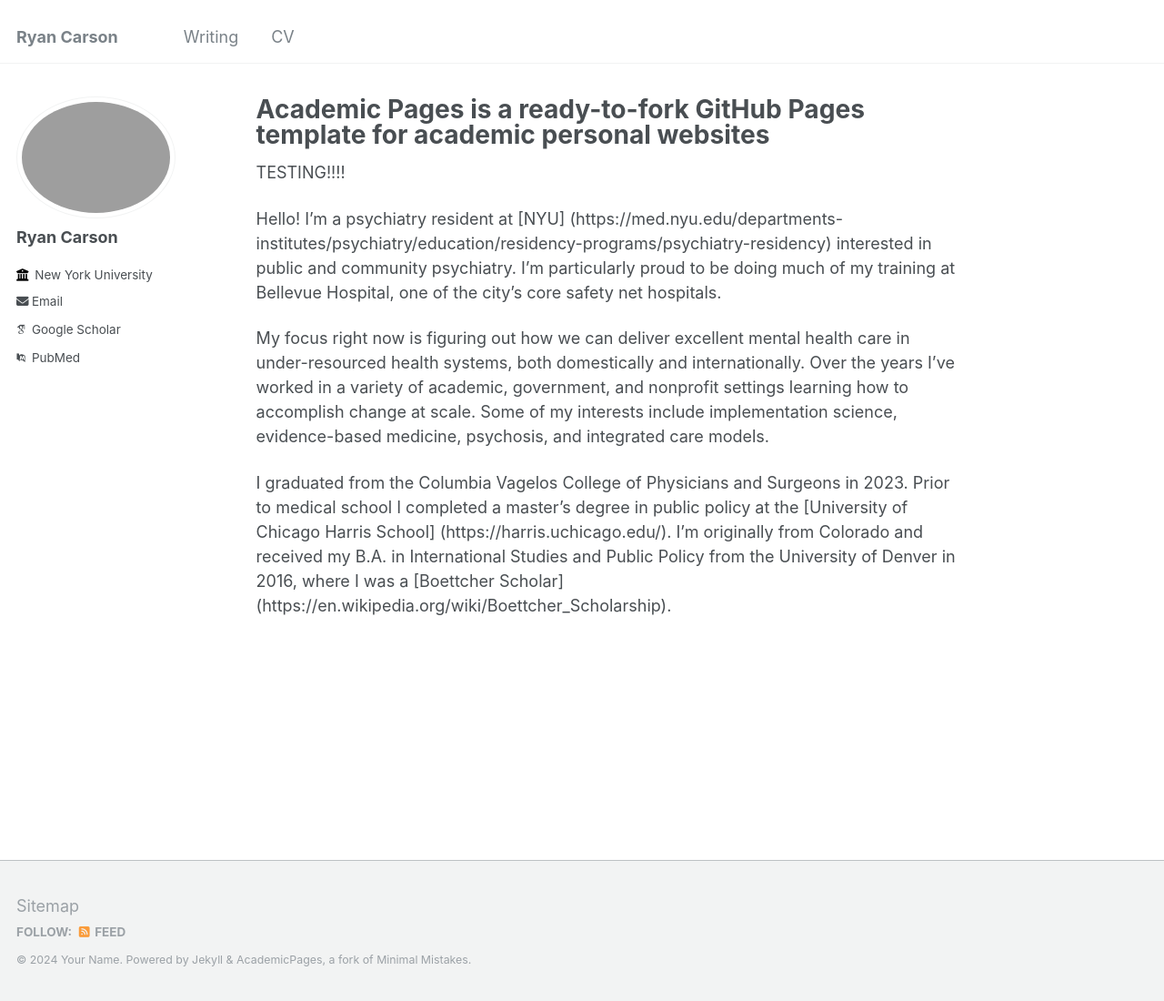
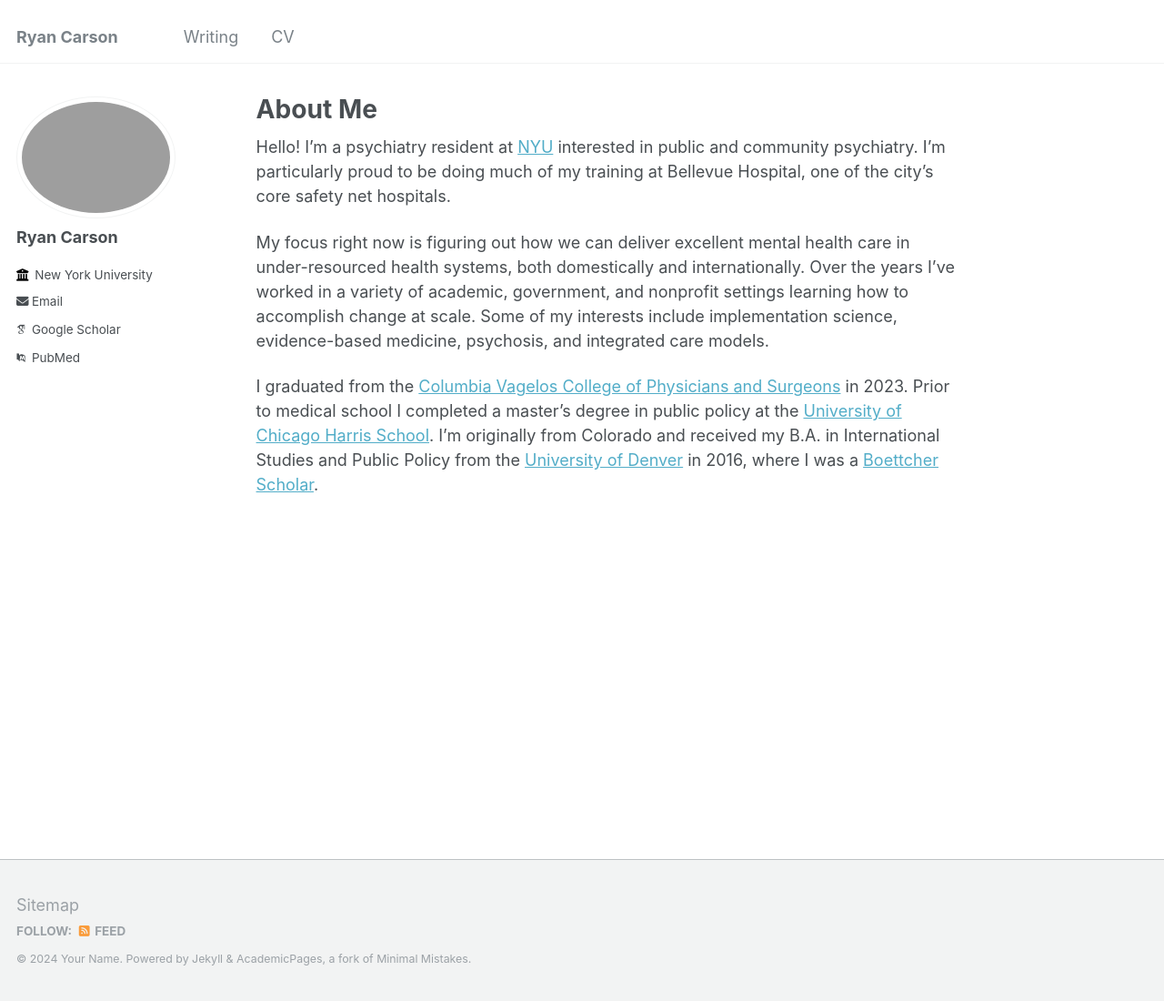
Before and after one commit to rmcarson/rmcarson.github.io, a Jekyll site: the page built from _pages/about.md, in a window 1280 px wide and 1100 px high. Shown: the whole window at 91% size. Built offline with Jekyll 4.4.1, drawn with Linux system fonts in a browser that asks for light colours; some web fonts are replaced.

Commit message:
Update about.md

```diff
--- a/_pages/about.md
+++ b/_pages/about.md
@@ -1,15 +1,13 @@
 ---
 permalink: /
-title: "Academic Pages is a ready-to-fork GitHub Pages template for academic personal websites"
+title: "About Me"
 author_profile: true
 redirect_from:
   - /about/
   - /about.html
 ---
-TESTING!!!!
-
-Hello! I’m a psychiatry resident at [NYU] (https://med.nyu.edu/departments-institutes/psychiatry/education/residency-programs/psychiatry-residency) interested in public and community psychiatry. I’m particularly proud to be doing much of my training at Bellevue Hospital, one of the city’s core safety net hospitals.
+Hello! I’m a psychiatry resident at [NYU](https://med.nyu.edu/departments-institutes/psychiatry/education/residency-programs/psychiatry-residency) interested in public and community psychiatry. I’m particularly proud to be doing much of my training at Bellevue Hospital, one of the city’s core safety net hospitals.
 
 My focus right now is figuring out how we can deliver excellent mental health care in under-resourced health systems, both domestically and internationally. Over the years I’ve worked in a variety of academic, government, and nonprofit settings learning how to accomplish change at scale. Some of my interests include implementation science, evidence-based medicine, psychosis, and integrated care models.
 
-I graduated from the Columbia Vagelos College of Physicians and Surgeons in 2023. Prior to medical school I completed a master’s degree in public policy at the [University of Chicago Harris School] (https://harris.uchicago.edu/). I’m originally from Colorado and received my B.A. in International Studies and Public Policy from the University of Denver in 2016, where I was a [Boettcher Scholar] (https://en.wikipedia.org/wiki/Boettcher_Scholarship).
+I graduated from the [Columbia Vagelos College of Physicians and Surgeons](https://www.vagelos.columbia.edu/education/academic-programs/md-program) in 2023. Prior to medical school I completed a master’s degree in public policy at the [University of Chicago Harris School](https://harris.uchicago.edu/). I’m originally from Colorado and received my B.A. in International Studies and Public Policy from the [University of Denver](https://korbel.du.edu/) in 2016, where I was a [Boettcher Scholar](https://en.wikipedia.org/wiki/Boettcher_Scholarship).
```
